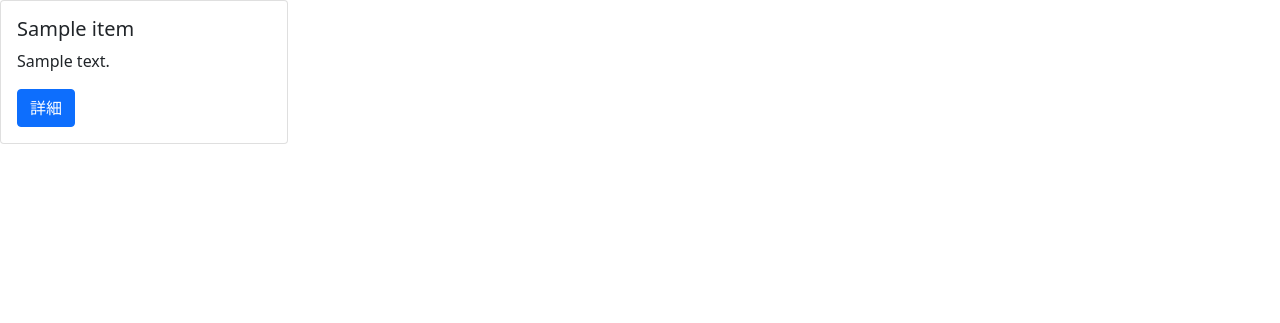
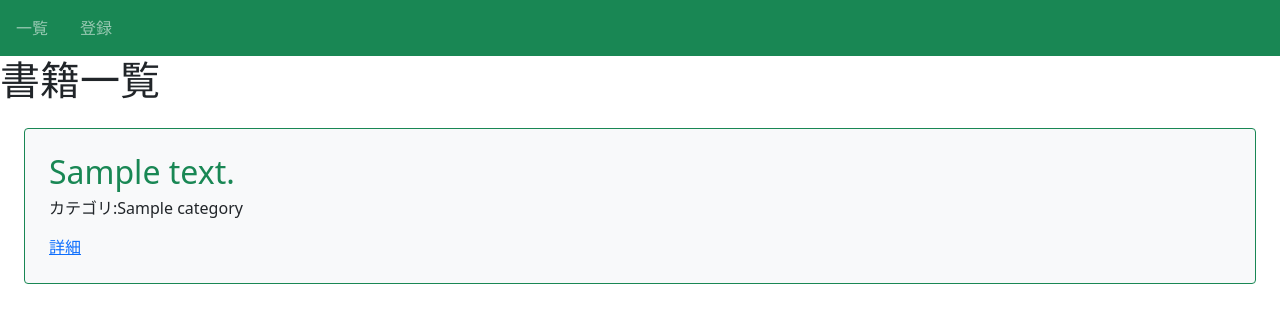
Before and after one commit to YutoOtake0015/Django_prac, a Django app: template book/templates/book/book_list.html in a window 1280 px wide. Shown: the top 323 px of the page. Run offline with Django 3.2, Linux system fonts and the light colour scheme; the template is opened without the code that fills it: most values are stand-ins (such as "Sample title", 1, 10 or a date in 2020).

Commit message:
fixed layout

```diff
--- a/book/templates/book/book_list.html
+++ b/book/templates/book/book_list.html
@@ -1,16 +1,19 @@
 {% extends 'base.html' %}
 
 {% block title %}
-  一覧
+  書籍一覧
+{% endblock %}
+{% block h1 %}
+  書籍一覧
 {% endblock %}
 
 {% block content %}
   {% for item in object_list %}
-    <div class="card" style="width: 18rem;">
-      <div class="card-body">
-        <h5 class="card-title">{{ item.title }}</h5>
-        <p class="card-text">{{ item.text }}</p>
-        <a href="{% url 'detail-book' item.pk %}" class="btn btn-primary">詳細</a>
+    <div class="p-4 m-4 bg-light border border-success rounded">
+      <h2 class="text-success">{{ item.text }}</h2>
+      <h6>カテゴリ:{{ item.category }}</h6>
+      <div class="mt-3">
+        <a href="{% url 'detail-book' item.pk %}">詳細</a>
       </div>
     </div>
   {% endfor %}
--- a/templates/base.html
+++ b/templates/base.html
@@ -15,6 +15,17 @@
     </title>
   </head>
   <body>
+    <nav class="navbar navbar-dark bg-success sticky-top">
+      <div class="navbar-nav d-flex flex-row">
+        <a class="nav-link mx-3" href="{% url 'list-book' %}">一覧</a>
+        <a class="nav-link mx-3" href="{% url 'create-book' %}">登録</a>
+      </div>
+    </nav>
+    <h1>
+      {% block h1 %}
+
+      {% endblock %}
+    </h1>
     {% block content %}
 
     {% endblock %}
```
Also changed, not shown: book/templates/book/book_detail.html (+11 -10 lines).
